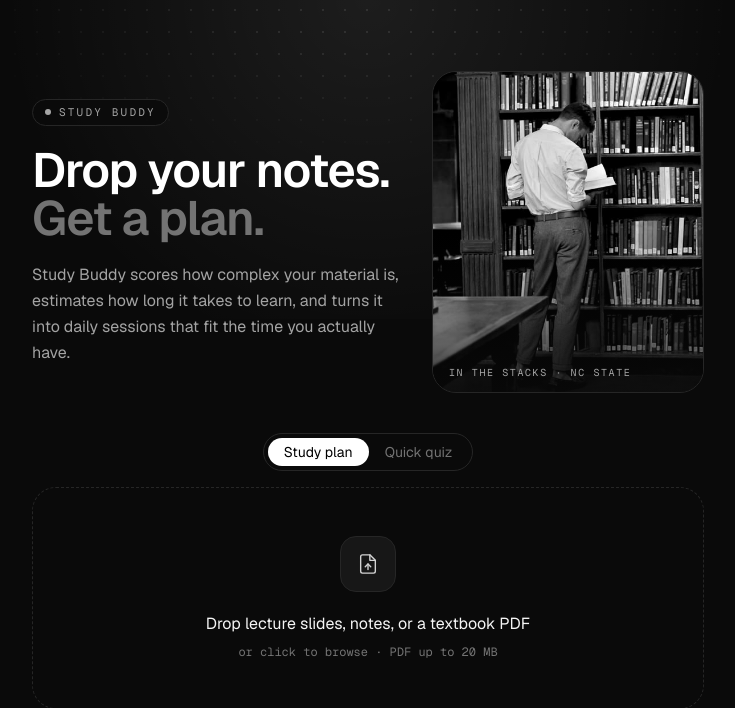
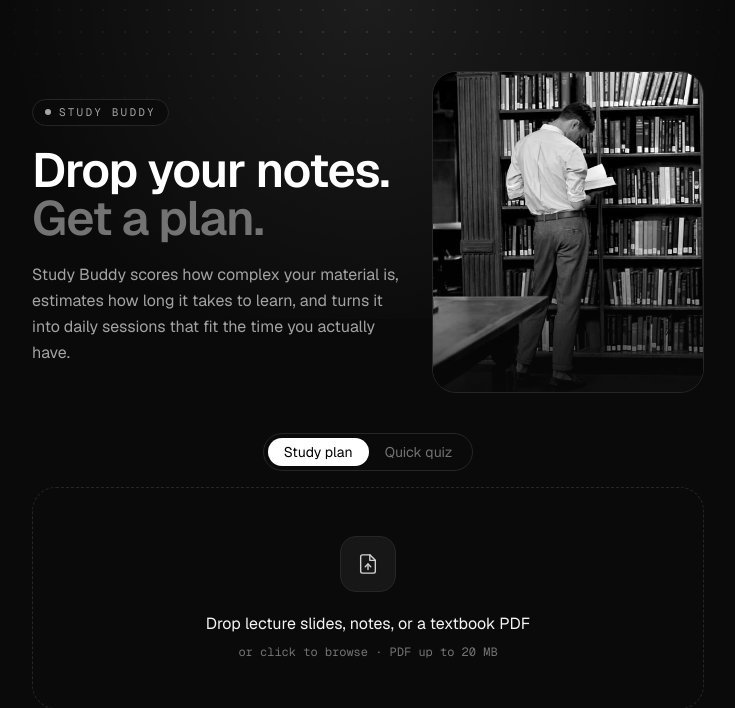
Before and after one commit to korrectional/mlh2026, a FastAPI app: page /study-buddy/ in a window 1280 px wide. Shown: the part 58-766 px from the top of the page, without its empty margins (272-1007 px from the left). Run offline with FastAPI, Linux system fonts and the light colour scheme; some libraries are stand-ins or nearby versions.

Commit message:
Dashboard: campus lawn hero photo; drop Study Buddy photo caption
Co-Authored-By: Claude Opus 5.5 <noreply@anthropic.com>

```diff
--- a/templates/dashboard.html
+++ b/templates/dashboard.html
@@ -54,9 +54,9 @@
 
     <!-- Hero -->
     <section class="relative flex min-h-[380px] items-end overflow-hidden rounded-3xl border border-neutral-800 bg-neutral-950">
-        <img src="/static/img/fitts-woolard-hall.webp"
-             alt="Fitts-Woolard Hall at NC State"
-             class="absolute inset-0 h-full w-full object-cover object-center">
+        <img src="/static/img/ncstate-campus.webp"
+             alt="Students on the lawn in front of a brick building on NC State's campus"
+             class="absolute inset-0 h-full w-full object-cover object-[center_40%]">
         <div aria-hidden="true" class="absolute inset-0 bg-gradient-to-t from-[#0a0a0a] via-[#0a0a0a]/50 to-transparent"></div>
         <div aria-hidden="true" class="absolute inset-0 bg-gradient-to-r from-[#0a0a0a]/70 via-[#0a0a0a]/20 to-transparent"></div>
         <div aria-hidden="true" class="absolute inset-x-0 top-0 h-0.5 bg-[#CC0000]"></div>
@@ -75,7 +75,7 @@
         </div>
 
         <span class="dash-mono absolute bottom-3 right-4 text-[10px] uppercase tracking-[0.16em] text-neutral-400">
-            Fitts-Woolard Hall · NC State
+            NC State · Raleigh
         </span>
     </section>
 
--- a/templates/study-buddy.html
+++ b/templates/study-buddy.html
@@ -93,7 +93,6 @@
                 <img src="/static/img/study-library.png" alt="A student reading between library shelves"
                      class="h-72 w-full object-cover object-[center_30%] grayscale sm:h-80">
                 <div aria-hidden="true" class="absolute inset-0 bg-gradient-to-t from-[#0a0a0a]/80 via-transparent to-transparent"></div>
-                <figcaption class="sb-mono absolute bottom-3 left-4 text-[10px] uppercase tracking-[0.16em] text-neutral-400">In the stacks · NC State</figcaption>
             </figure>
         </header>
 
```
Also changed, not shown: static/img/fitts-woolard-hall.webp (deleted), static/img/ncstate-campus.webp (added).
